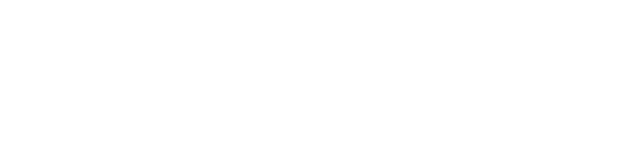
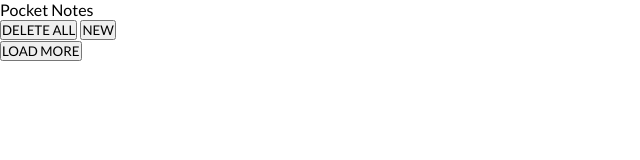
Before and after one commit to MukilMuki/Sirius-UI-training-assignments, a plain HTML site: page notes/index.html in a window 1280 px wide. Shown: the whole page, without its empty margins (0-640 px from the left). Drawn offline with Linux system fonts and the light colour scheme; files that its build step writes are made by us from their sources.

Commit message:
structure addition

```diff
--- a/notes/assets/css/styles.css
+++ b/notes/assets/css/styles.css
@@ -0,0 +1,6 @@
+*{
+    padding:0;
+    margin: 0;
+    box-sizing: border-box;
+    font-family: 'Lato';
+}
--- a/notes/index.html
+++ b/notes/index.html
@@ -1,13 +1,36 @@
 <!DOCTYPE html>
 <html lang="en">
+
 <head>
     <meta charset="UTF-8">
     <meta http-equiv="X-UA-Compatible" content="IE=edge">
     <meta name="viewport" content="width=device-width, initial-scale=1.0">
     <title>Notes</title>
+    <link rel="preconnect" href="https://fonts.googleapis.com">
+    <link rel="preconnect" href="https://fonts.gstatic.com" crossorigin>
+    <link
+        href="https://fonts.googleapis.com/css2?family=IBM+Plex+Sans:ital,wght@0,100;0,200;0,300;0,400;0,500;0,600;0,700;1,100;1,200;1,300;1,400;1,500;1,600;1,700&display=swap"
+        rel="stylesheet">   <!--IBM Plex Sans Font for Logo-->
+    <link rel="preconnect" href="https://fonts.googleapis.com">
+    <link rel="preconnect" href="https://fonts.gstatic.com" crossorigin>
+    <link
+        href="https://fonts.googleapis.com/css2?family=Lato:ital,wght@0,100;0,300;0,400;0,700;0,900;1,100;1,300;1,400;1,700;1,900&display=swap"
+        rel="stylesheet"> <!--Lato Fontstyle import-->
     <link rel="stylesheet" href="styles.css">
 </head>
+    <header>
+        <p class="page-name">Pocket Notes</p>
+        <button class="delete-notes-btn">DELETE ALL</button>
+        <button class="new-note-btn">NEW</button>
+    </header>
+    <main>
+
+    </main>
+    <footer>
+        <button class="load-notes-btn">LOAD MORE</button>
+    </footer>
 <body>
+    <script src="assets/js/script.js"></script>
+</body>
 
-</body>
 </html>
```
